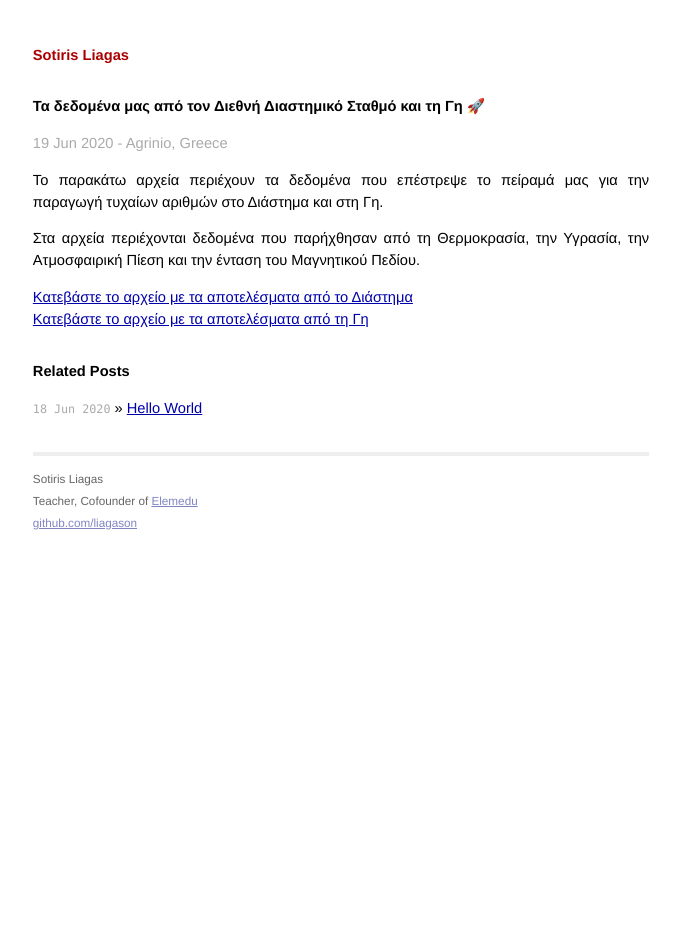
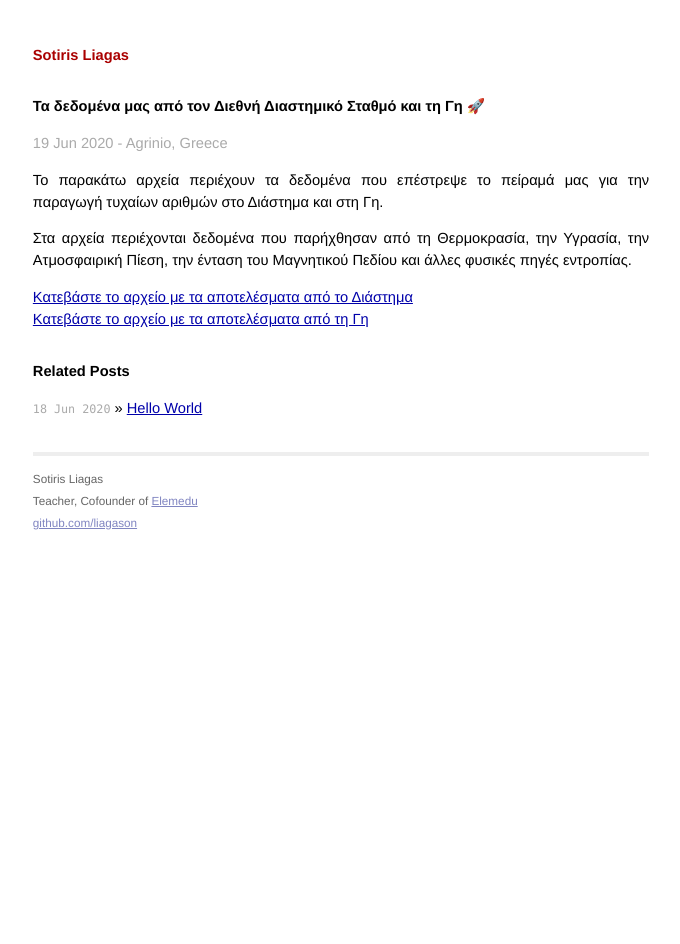
Before and after one commit to liagason/A-Jekyll-Blog, a Jekyll site: the page built from _posts/2020-06-19-astropi-data-files.md, in a window 1280 px wide. Shown: the whole page, without its empty margins (299-979 px from the left). Built offline with Jekyll 4.4.1, drawn with Linux system fonts in a browser that asks for light colours.

Commit message:
Update 2020-06-19-astropi-data-files.md

```diff
--- a/_posts/2020-06-19-astropi-data-files.md
+++ b/_posts/2020-06-19-astropi-data-files.md
@@ -10,7 +10,7 @@
 
 Το παρακάτω αρχεία περιέχουν τα δεδομένα που επέστρεψε το πείραμά μας για την παραγωγή τυχαίων αριθμών στο Διάστημα και στη Γη.
 
-Στα αρχεία περιέχονται δεδομένα που παρήχθησαν από τη Θερμοκρασία, την Υγρασία, την Ατμοσφαιρική Πίεση και την ένταση του Μαγνητικού Πεδίου.
+Στα αρχεία περιέχονται δεδομένα που παρήχθησαν από τη Θερμοκρασία, την Υγρασία, την Ατμοσφαιρική Πίεση, την ένταση του Μαγνητικού Πεδίου και άλλες φυσικές πηγές εντροπίας.
 
 [Κατεβάστε το αρχείο με τα αποτελέσματα από το Διάστημα](https://raw.githubusercontent.com/liagason/liagason.github.io/master/files/data02_space.csv)
 [Κατεβάστε το αρχείο με τα αποτελέσματα από τη Γη](https://raw.githubusercontent.com/liagason/liagason.github.io/master/files/data02_earth.csv)
```
